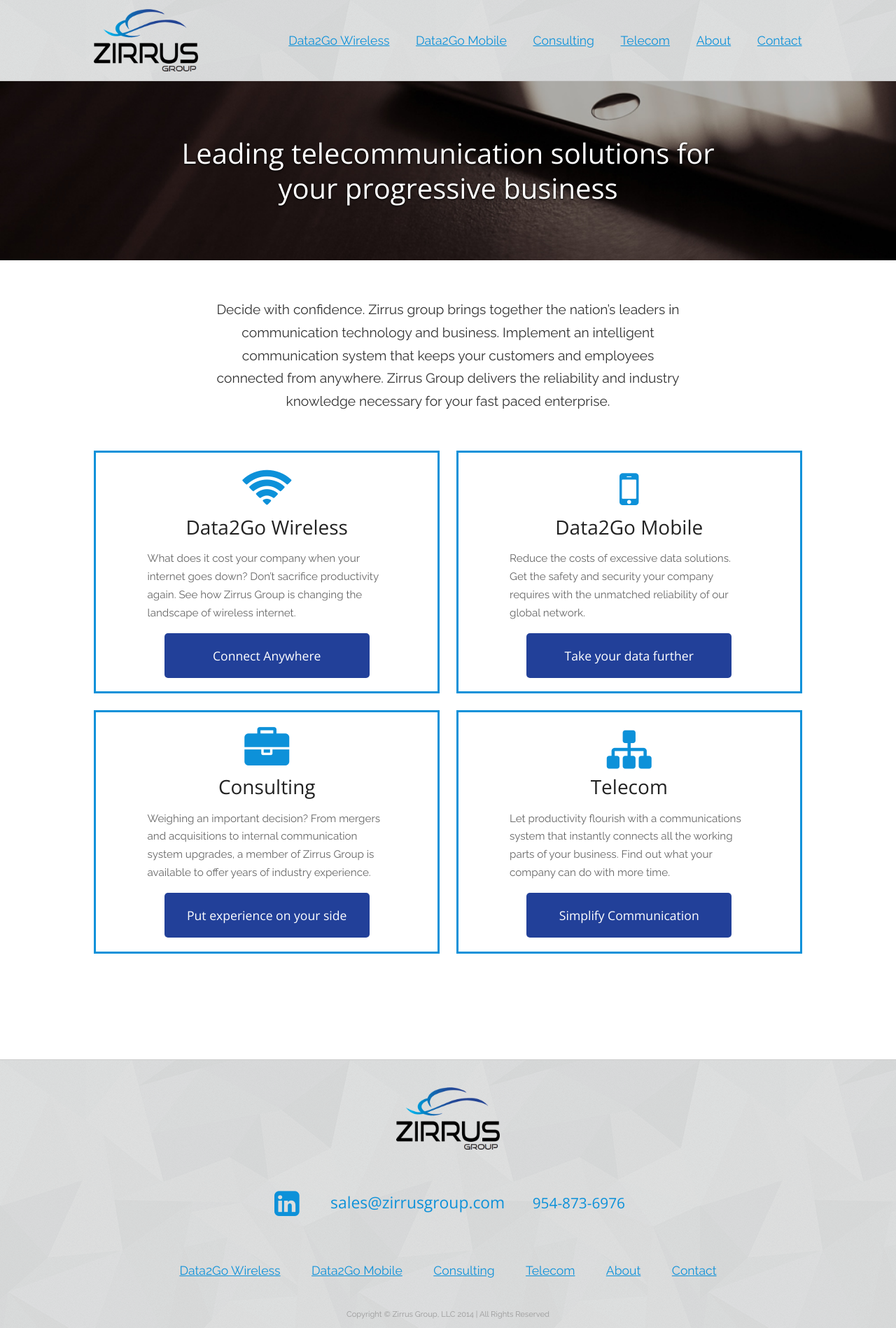
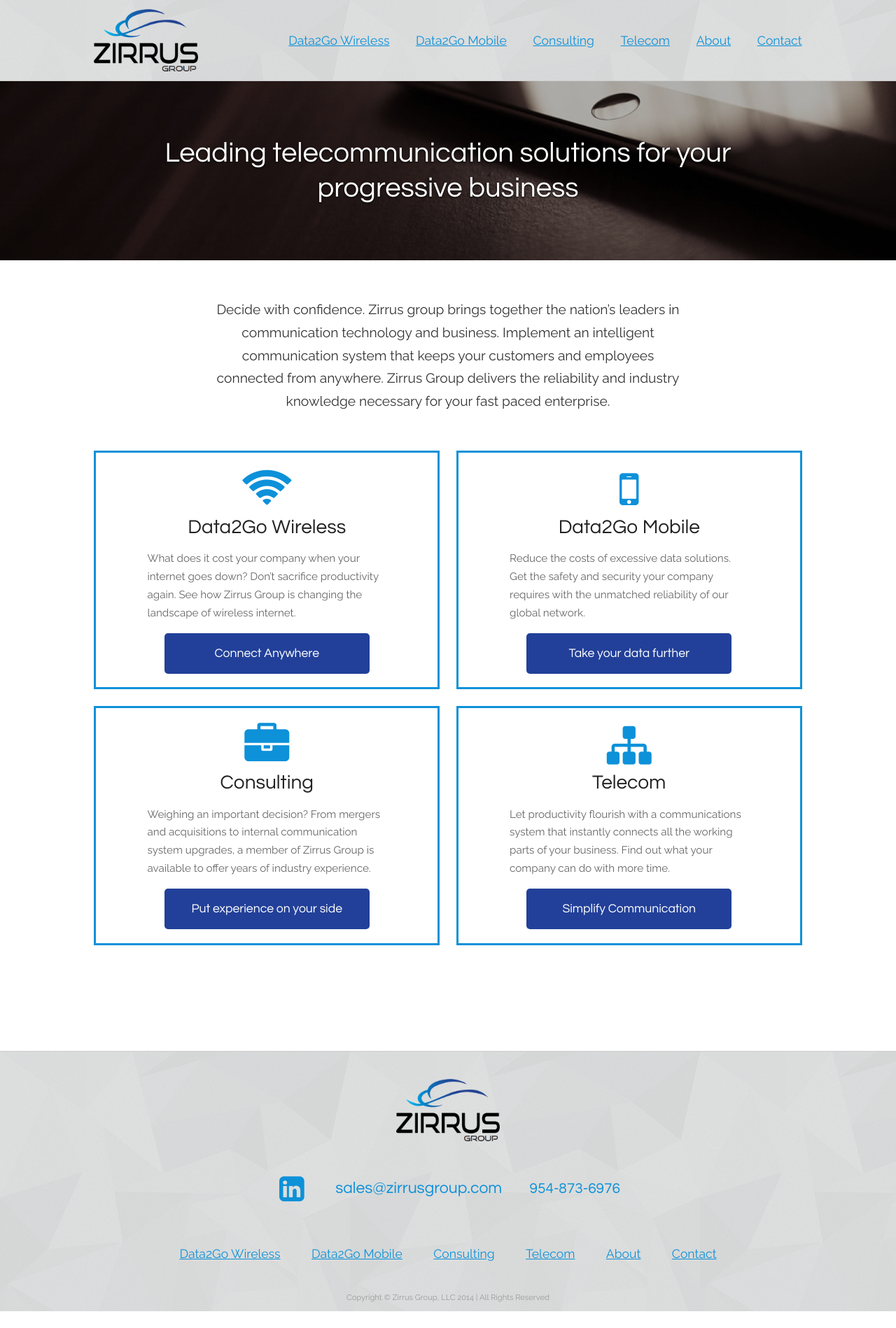
Before and after one commit to 320ny/zirrus, a Jekyll site: the page built from index.html, in a window 1280 px wide. Shown: the whole page at 70% size. Built offline with Jekyll 4.4.1, drawn with Linux system fonts in a browser that asks for light colours; nearby versions of some CDN libraries; Markdown is read by kramdown in place of the engine named in the settings; after the commit the page ends 1874 px from its top, so only the background shows below that.

Commit message:
changed font for headlines

```diff
--- a/_layouts/default.html
+++ b/_layouts/default.html
@@ -18,7 +18,7 @@
     <script src="{{ site.baseurl}}/js/vendor/modernizr-2.6.2.min.js"></script>
 
     <!-- Google Fonts -->
-    <link href='http://fonts.googleapis.com/css?family=Open+Sans:400|Raleway:400,700' rel='stylesheet' type='text/css'>
+    <link href='http://fonts.googleapis.com/css?family=Questrial|Raleway:400,700' rel='stylesheet' type='text/css'>
   </head>
 
   <body>
--- a/css/style.scss
+++ b/css/style.scss
@@ -29,7 +29,7 @@
   font-weight: 400;
 }
 @mixin font-2 {
-  font-family: 'Open Sans', serif;
+  font-family: 'Questrial', serif;
   font-weight: 400;
 }
 .container {
```
